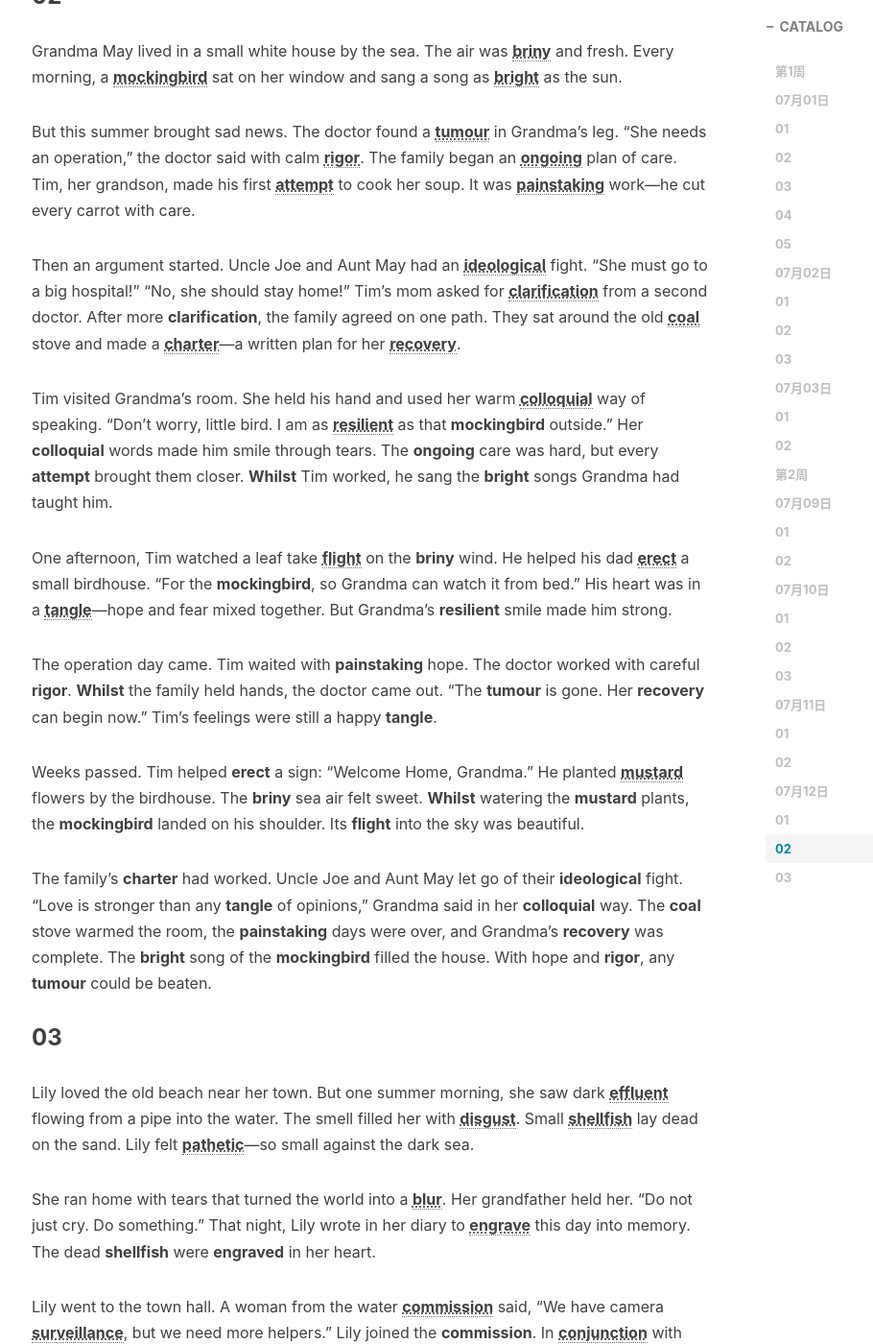
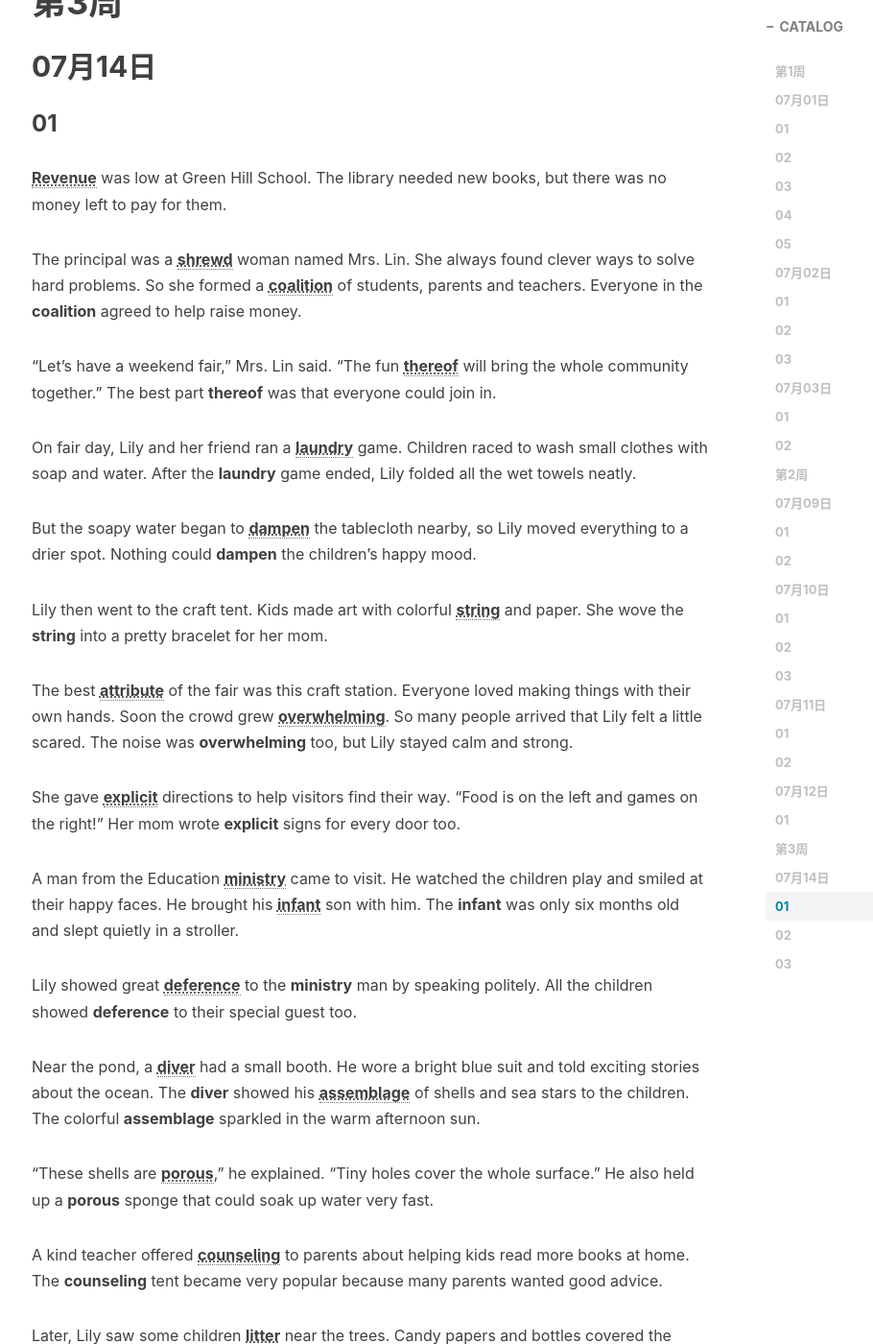
Before and after one commit to Shiina25qpwe/Shiina25qpwe.github.io, a Jekyll site: the page built from _posts/2026-06-29-26年07月AI降维阅读.md, in a window 1280 px wide and 1400 px high, scrolled down 25207 px. Shown: the whole window at 96% size, without its empty margins (232-1142 px from the left). Built offline with Jekyll 4.4.1, drawn with Linux system fonts in a browser that asks for light colours; nearby versions of some CDN libraries; comment, search, counter and statistics services are not loaded; some of the changed text lies outside the part shown.

Commit message:
1.删除0712两篇文章 2.更新0714ai文章

```diff
--- a/_posts/2026-06-29-26年07月AI降维阅读.md
+++ b/_posts/2026-06-29-26年07月AI降维阅读.md
@@ -383,46 +383,97 @@ Together they used the **infrared** camera again—the new soil was warm. Every
 
 The next **Monday**, the class sang Mia's **chant** under the tree. A sign by the tree served to **commemorate** their kindness. The teacher said she would **nominate** them again. No problem was **insurmountable** when hearts beat together, and nothing could **disempower** a team that shared.
 
+# 第3周
+
+## 07月14日
+
+### 01
+
+<abbr title="n. 收入">**Revenue**</abbr> was low at Green Hill School. The library needed new books, but there was no money left to pay for them.
+
+The principal was a <abbr title="adj. 精明的">**shrewd**</abbr> woman named Mrs. Lin. She always found clever ways to solve hard problems. So she formed a <abbr title="n. 联盟">**coalition**</abbr> of students, parents and teachers. Everyone in the **coalition** agreed to help raise money.
+
+"Let's have a weekend fair," Mrs. Lin said. "The fun <abbr title="adv. 由此">**thereof**</abbr> will bring the whole community together." The best part **thereof** was that everyone could join in.
+
+On fair day, Lily and her friend ran a <abbr title="n. 洗衣">**laundry**</abbr> game. Children raced to wash small clothes with soap and water. After the **laundry** game ended, Lily folded all the wet towels neatly.
+
+But the soapy water began to <abbr title="v. 弄湿">**dampen**</abbr> the tablecloth nearby, so Lily moved everything to a drier spot. Nothing could **dampen** the children's happy mood.
+
+Lily then went to the craft tent. Kids made art with colorful <abbr title="n. 绳子">**string**</abbr> and paper. She wove the **string** into a pretty bracelet for her mom.
+
+The best <abbr title="n. 品质">**attribute**</abbr> of the fair was this craft station. Everyone loved making things with their own hands. Soon the crowd grew <abbr title="adj. 压倒性的">**overwhelming**</abbr>. So many people arrived that Lily felt a little scared. The noise was **overwhelming** too, but Lily stayed calm and strong.
+
+She gave <abbr title="adj. 明确的">**explicit**</abbr> directions to help visitors find their way. "Food is on the left and games on the right!" Her mom wrote **explicit** signs for every door too.
+
+A man from the Education <abbr title="n. 部门">**ministry**</abbr> came to visit. He watched the children play and smiled at their happy faces. He brought his <abbr title="n. 婴儿">**infant**</abbr> son with him. The **infant** was only six months old and slept quietly in a stroller.
+
+Lily showed great <abbr title="n. 尊重">**deference**</abbr> to the **ministry** man by speaking politely. All the children showed **deference** to their special guest too.
+
+Near the pond, a <abbr title="n. 潜水员">**diver**</abbr> had a small booth. He wore a bright blue suit and told exciting stories about the ocean. The **diver** showed his <abbr title="n. 聚集">**assemblage**</abbr> of shells and sea stars to the children. The colorful **assemblage** sparkled in the warm afternoon sun.
+
+"These shells are <abbr title="adj. 多孔的">**porous**</abbr>," he explained. "Tiny holes cover the whole surface." He also held up a **porous** sponge that could soak up water very fast.
+
+A kind teacher offered <abbr title="n. 辅导">**counseling**</abbr> to parents about helping kids read more books at home. The **counseling** tent became very popular because many parents wanted good advice.
+
+Later, Lily saw some children <abbr title="v. 乱扔">**litter**</abbr> near the trees. Candy papers and bottles covered the green grass. "Please don't **litter**," Lily said gently, and she gave them a bag to clean up.
+
+The day was very <abbr title="adj. 多事的">**eventful**</abbr>. So many exciting things happened from morning to evening! When the fair ended, Mrs. Lin counted all the **revenue**. "We have enough for the new books!" she shouted with joy.
+
+Everyone <abbr title="v. 同意">**concurred**</abbr> that the **eventful** day was a great success. The children **concurred** too because they had so much fun together. Her kindness was her best **attribute**. The **shrewd** plan had worked perfectly, and the community came closer than ever before. Even the little **infant** woke up from his nap and laughed at the happy crowd.
+
 ### 02
 
-Grandma May lived in a small white house by the sea. The air was <abbr title="adj. 咸的">**briny**</abbr> and fresh. Every morning, a <abbr title="n. 嘲鸫">**mockingbird**</abbr> sat on her window and sang a song as <abbr title="adj. 明亮的">**bright**</abbr> as the sun.
+<abbr title="n. 小提琴">**Fiddle**</abbr> music filled Tom's house every Sunday afternoon. His grandfather was a famous fiddle player in their small town by the river.
 
-But this summer brought sad news. The doctor found a <abbr title="n. 肿瘤">**tumour**</abbr> in Grandma's leg. "She needs an operation," the doctor said with calm <abbr title="n. 严谨">**rigor**</abbr>. The family began an <abbr title="adj. 持续的">**ongoing**</abbr> plan of care. Tim, her grandson, made his first <abbr title="n. 尝试">**attempt**</abbr> to cook her soup. It was <abbr title="adj. 艰苦的">**painstaking**</abbr> work—he cut every carrot with care.
+One summer Saturday, Grandpa was going to play a <abbr title="n. 协奏曲">**concerto**</abbr> at an <abbr title="adj. 高档的">**upscale**</abbr> concert hall near the old city <abbr title="n. 运河">**canal**</abbr>. Tom felt very proud and excited. He had waited for this day all week long.
 
-Then an argument started. Uncle Joe and Aunt May had an <abbr title="adj. 意识形态的">**ideological**</abbr> fight. "She must go to a big hospital!" "No, she should stay home!" Tim's mom asked for <abbr title="n. 澄清">**clarification**</abbr> from a second doctor. After more **clarification**, the family agreed on one path. They sat around the old <abbr title="n. 煤">**coal**</abbr> stove and made a <abbr title="n. 章程">**charter**</abbr>—a written plan for her <abbr title="n. 康复">**recovery**</abbr>.
+That morning, Tom helped Grandpa get ready in his <abbr title="adj. 整齐的">**orderly**</abbr> music room. Every book and paper stood in a neat row on the wooden shelf, and not a single thing was out of place. Grandpa sat on a small wooden <abbr title="n. 凳子">**stool**</abbr> and tuned his **fiddle** with slow and careful hands.
 
-Tim visited Grandma's room. She held his hand and used her warm <abbr title="adj. 口语的">**colloquial**</abbr> way of speaking. "Don't worry, little bird. I am as <abbr title="adj. 有韧性的">**resilient**</abbr> as that **mockingbird** outside." Her **colloquial** words made him smile through tears. The **ongoing** care was hard, but every **attempt** brought them closer. **Whilst** Tim worked, he sang the **bright** songs Grandma had taught him.
+"Look at this," Grandpa said with a warm smile. He showed Tom the <abbr title="n. 大纲">**syllabus**</abbr> for the concert. The program was <abbr title="adj. 多方面的">**multifaceted**</abbr> and had music from many different <abbr title="n. 流派">**genre**</abbr>s. The **multifaceted** show would include old folk songs, lively dance tunes, and even a new pop song that Tom knew.
 
-One afternoon, Tim watched a leaf take <abbr title="n. 飞行">**flight**</abbr> on the **briny** wind. He helped his dad <abbr title="v. 竖立">**erect**</abbr> a small birdhouse. "For the **mockingbird**, so Grandma can watch it from bed." His heart was in a <abbr title="n. 纠结">**tangle**</abbr>—hope and fear mixed together. But Grandma's **resilient** smile made him strong.
+The <abbr title="n. 来源">**provenance**</abbr> of Grandpa's fiddle was something very special. It came from his own grandfather more than one hundred years ago. "This **provenance** makes it worth more than any <abbr title="n. 美元">**buck**</abbr> in the whole world," he said. "Not every **buck** could buy a story like this one."
 
-The operation day came. Tim waited with **painstaking** hope. The doctor worked with careful **rigor**. **Whilst** the family held hands, the doctor came out. "The **tumour** is gone. Her **recovery** can begin now." Tim's feelings were still a happy **tangle**.
+They walked to the concert along the <abbr title="adj. 蜿蜒的">**sinuous**</abbr> path by the **canal**. The water curved and twisted like a long blue snake through the heart of the city. <abbr title="adj. 突出的">**Projecting**</abbr> rocks stuck out from the old stone walls along the water. Tom almost tripped on a **projecting** stone, but Grandpa caught his arm just in time.
 
-Weeks passed. Tim helped **erect** a sign: "Welcome Home, Grandma." He planted <abbr title="n. 芥末">**mustard**</abbr> flowers by the birdhouse. The **briny** sea air felt sweet. **Whilst** watering the **mustard** plants, the **mockingbird** landed on his shoulder. Its **flight** into the sky was beautiful.
+Soon they passed an old <abbr title="n. 垃圾场">**dump**</abbr> near the canal. A terrible smell rose from the piles of trash and broken things. "Let's <abbr title="v. 逃跑">**flee**</abbr> from here," Tom said, covering his nose with both hands. They hurried past the **dump** because the bad smell made them want to **flee** even faster than before.
 
-The family's **charter** had worked. Uncle Joe and Aunt May let go of their **ideological** fight. "Love is stronger than any **tangle** of opinions," Grandma said in her **colloquial** way. The **coal** stove warmed the room, the **painstaking** days were over, and Grandma's **recovery** was complete. The **bright** song of the **mockingbird** filled the house. With hope and **rigor**, any **tumour** could be beaten.
+<abbr title="adv. 半途">**Halfway**</abbr> to the hall, Grandpa stopped to rest on a wooden bench by the water. The sun was warm and the birds sang overhead. "Let me <abbr title="v. 思考">**ponder**</abbr> for a moment," he said quietly. Tom sat beside him on the bench and watched his grandpa **ponder** while looking at the **sinuous** water moving slowly past them.
+
+"This city had a great <abbr title="n. 剧变">**upheaval**</abbr> fifty years ago," Grandpa said in a soft voice. "The **upheaval** changed everything for the people here. Factories closed and many lost their jobs. But now music brings them back together and heals old wounds."
+
+At the hall, Tom helped carry some <abbr title="adj. 易腐的">**perishable**</abbr> fruit into the back kitchen. The fruit had to stay cool because it was **perishable** and would go bad quickly in the hot summer air.
+
+Grandpa walked onto the bright stage and sat down on his **stool**. Then he began to play the **concerto** so beautifully that everyone in the room stopped breathing. The soft music filled the **upscale** hall from floor to ceiling, and the whole crowd stood up and clapped for a very long time.
+
+After the show, Grandpa took out his **orderly** notebook and wrote a short <abbr title="n. 诗句">**verse**</abbr> about the day. The **verse** described the canal, the old dump, the memories of upheaval, and the happy faces in the crowd. Tom read the **syllabus** once more and smiled at all the song names printed on it.
+
+On the way home, **halfway** across the stone bridge over the canal, Tom held Grandpa's hand tight. "Your fiddle is the best in every **genre**," he said with a big grin. Grandpa just smiled and played a happy little tune on his old **fiddle** as they walked.
 
 ### 03
 
-Lily loved the old beach near her town. But one summer morning, she saw dark <abbr title="n. 污水">**effluent**</abbr> flowing from a pipe into the water. The smell filled her with <abbr title="n. 厌恶">**disgust**</abbr>. Small <abbr title="n. 贝类">**shellfish**</abbr> lay dead on the sand. Lily felt <abbr title="adj. 可怜的">**pathetic**</abbr>—so small against the dark sea.
+Max wanted to join the school <abbr title="adj. 体操的">**gymnastic**</abbr> team more than anything. But a mean <abbr title="n. 小圈子">**clique**</abbr> of older students tried to <abbr title="n. 封锁">**blockade**</abbr> his chance. They said he was too slow and too weak for the **gymnastic** team.
 
-She ran home with tears that turned the world into a <abbr title="n. 模糊">**blur**</abbr>. Her grandfather held her. "Do not just cry. Do something." That night, Lily wrote in her diary to <abbr title="v. 铭记">**engrave**</abbr> this day into memory. The dead **shellfish** were **engraved** in her heart.
+Every day after school, Max sat alone in the <abbr title="n. 休息室">**lounge**</abbr> and watched the team practice through the window. The **clique** pointed at him and laughed from across the room. The food from the lounge machine was <abbr title="adj. 难吃的">**unpalatable**</abbr> and cold, but Max did not care. He kept his eyes on the mat.
 
-Lily went to the town hall. A woman from the water <abbr title="n. 委员会">**commission**</abbr> said, "We have camera <abbr title="n. 监视">**surveillance**</abbr>, but we need more helpers." Lily joined the **commission**. In <abbr title="n. 结合">**conjunction**</abbr> with her school, she started a clean-up club.
+One afternoon, Max asked the coach for a <abbr title="n. 帮助">**favour**</abbr>. "Please give me one chance to try out," he said. The coach agreed to do him this **favour**.
 
-A scientist visited. "The **effluent** carries a dangerous <abbr title="n. 内毒素">**endotoxin**</abbr>," she said. Lily felt **disgust** again but stayed calm. The scientist showed a new <abbr title="n. 变体">**variant**</abbr> of a water filter. "This **variant** is cheaper and faster," she said. In **conjunction** with the **commission**, the club bought one.
+The <abbr title="n. 差距">**gulf**</abbr> between Max and the other boys was huge. They could jump high and land as softly as cats. Max was a little <abbr title="adj. 松弛的">**flabby**</abbr> because he had never played sports before. But he was <abbr title="adj. 热情的">**exuberant**</abbr> and full of bright energy. His **exuberant** spirit made the coach smile.
 
-Lily made a colorful <abbr title="n. 小册子">**pamphlet**</abbr>. "Stay <abbr title="adj. 知情的">**informed**</abbr> and help!" it read. She gave the **pamphlet** to every neighbor. She worked to keep the whole town **informed**. The town had rules to <abbr title="v. 维护">**uphold**</abbr> clean water. "We must **uphold** our promise to nature," Lily wrote.
+Max began to train with serious <abbr title="n. 纪律">**discipline**</abbr> every morning. He woke up early and practiced for hours and hours. His arms and legs grew <abbr title="adj. 僵硬的">**stiff**</abbr> from holding the bars so tightly. After each long practice, his **stiff** fingers could hardly hold a spoon at dinner.
 
-Some adults doubted her. Lily did not <abbr title="v. 夸大">**exaggerate**</abbr>—she used facts, not fear. She also did not **exaggerate** her power. "<abbr title="adv. 每当">**Whenever**</abbr> it rains, more **effluent** flows in. But **whenever** we work together, we can stop it."
+One day, Max got a painful <abbr title="n. 水泡">**blister**</abbr> on his palm. The **blister** hurt when he grabbed the bar, but he wrapped it with a bandage and kept going. He did not want to <abbr title="v. 负担过重">**overburden**</abbr> his body, so he took short breaks to rest. He learned never to **overburden** himself with too much worry either.
 
-Weeks passed. Tests showed **endotoxin** levels dropping. Lily learned <abbr title="n. 放弃">**renunciation**</abbr>—letting go of anger to find hope. This **renunciation** gave her strength. The **surveillance** cameras showed cleaner water and returning fish.
+The clique got worried because Max was getting better fast. They tried to <abbr title="v. 定罪">**convict**</abbr> Max of stealing team things from the storage room. They showed the coach a <abbr title="n. 碎片">**scrap**</abbr> of cloth they said came from Max. But the **scrap** was just from an old towel in the **lounge**. They could not **convict** him because the truth was clear.
 
-The **commission** held a small party. "You helped <abbr title="v. 复兴">**revitalize**</abbr> this beach," the mayor said. The beach was **revitalized**. New **shellfish** grew on clean rocks. <abbr title="adv. 好的">**OK**</abbr>, Lily whispered to the waves. Everything would be **OK**.
+Soon everyone saw the <abbr title="n. 合法性">**legitimacy**</abbr> of Max's hard work. His **legitimacy** as a real gymnast grew stronger each day. The **blockade** around the team began to crack and fall apart.
 
-Lily stood by the sea. The world was no longer a **blur**. Her story was **engraved** on a stone: "One girl, one promise, one clean sea." The **surveillance** continued, the **commission** kept working, and everything felt <abbr title="adj. 解决的">**settled**</abbr> at last. A deep peace **settled** over the water. **Whenever** Lily visited, she smiled—the beach was no longer **pathetic**. It was home.
+On tryout day, Max put his things into a small <abbr title="n. 隔间">**compartment**</abbr> in the locker room. He closed the **compartment** door and took a deep breath. The **gulf** between him and the others was still there, but now it was much smaller.
 
+The pressure in the gym felt almost <abbr title="adj. 致命的">**lethal**</abbr>. One wrong move could end his dream. But Max did not let the **lethal** fear stop him. He let no <abbr title="n. 离题">**digression**</abbr> enter his mind. Every step, every turn—no **digression**, only total focus.
 
+While Max waited, he could hear the clique <abbr title="v. 嘀咕">**mutter**</abbr> mean words under their breath. "He will fall," they would **mutter** to each other. Max just closed his eyes and remembered his **discipline**.
 
+He ran, jumped, and flew through the air like a bird. When his feet hit the ground, the whole gym went quiet. Then the coach stood up and clapped. Max had done it. His **exuberant** shout filled the **lounge** as his new teammates ran to welcome him. The **unpalatable** days were over, and the **favour** from the coach had changed his life. He looked at his still **flabby** arms and smiled because he knew they would grow strong.
 
 
 {% comment %}
```
